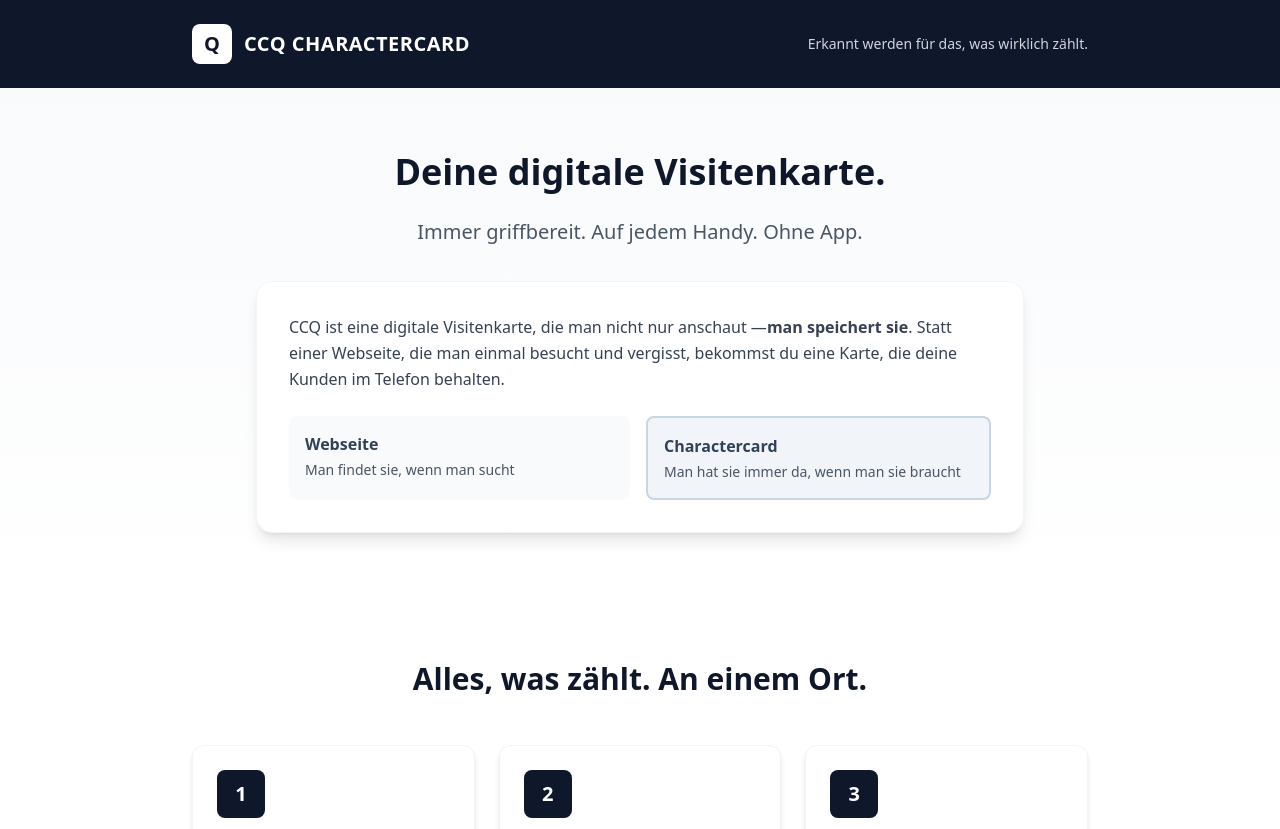
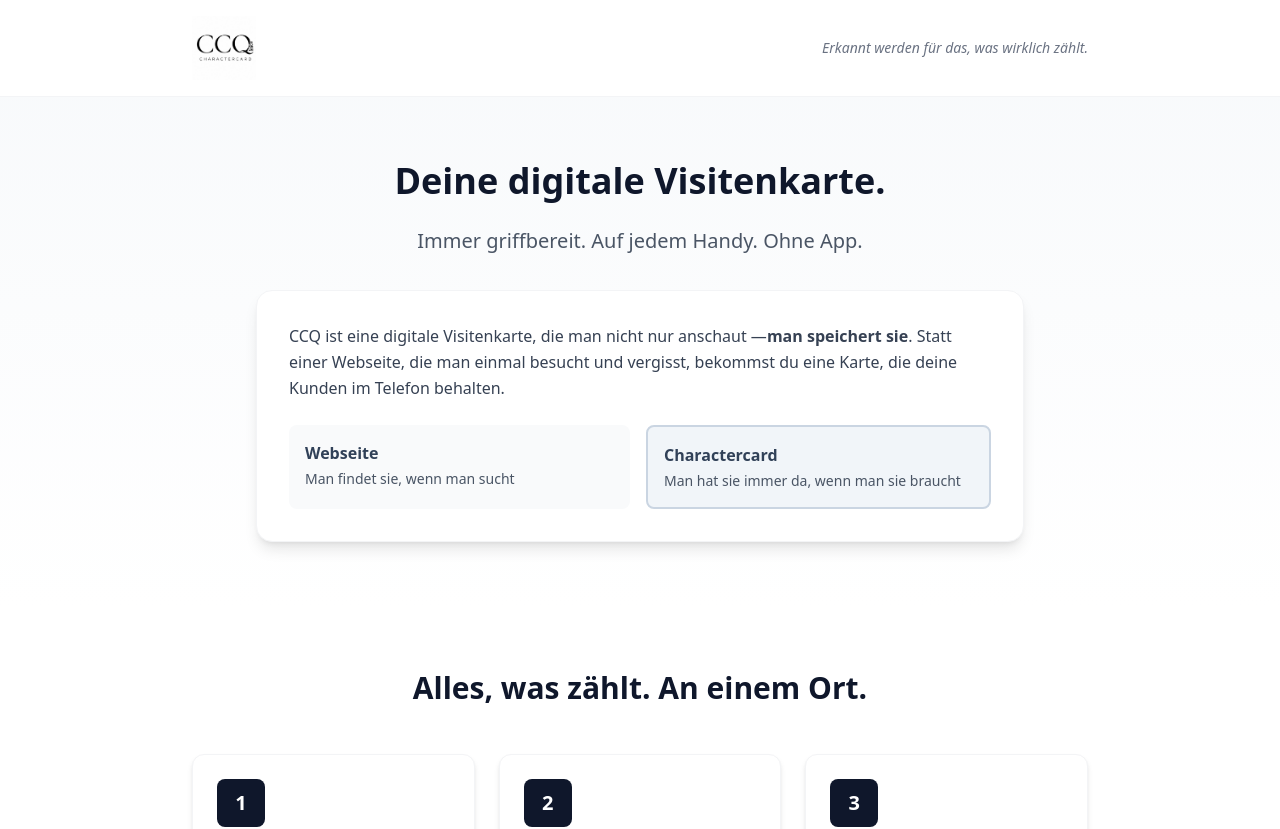
Before and after one commit to StefaniaMaDolak/CCQ-Produktseite, a Next.js app: page / in a window 1280 px wide. Shown: the top 829 px of the page. Built offline with nearby package versions, Linux system fonts and the light colour scheme.

Commit message:
Logo eingefügt, Header angepasst

```diff
--- a/src/app/page.tsx
+++ b/src/app/page.tsx
@@ -2,15 +2,16 @@ export default function Home() {
   return (
     <main className="min-h-screen bg-white text-gray-900">
       {/* Header */}
-      <header className="bg-slate-900 text-white py-6 px-4">
+      <header className="bg-white text-slate-900 py-4 px-4 border-b border-gray-100">
         <div className="max-w-4xl mx-auto flex items-center justify-between">
-          <div className="flex items-center gap-3">
-            <div className="w-10 h-10 bg-white rounded-lg flex items-center justify-center">
-              <span className="text-slate-900 font-bold text-xl">Q</span>
-            </div>
-            <h1 className="text-xl font-bold tracking-wide">CCQ CHARACTERCARD</h1>
+          <div className="flex items-center gap-4">
+            <img
+              src="/logo.jpg"
+              alt="CCQ Charactercard Logo"
+              className="h-16 w-auto"
+            />
           </div>
-          <p className="text-sm text-gray-300 hidden sm:block">
+          <p className="text-sm text-gray-500 hidden sm:block italic">
             Erkannt werden für das, was wirklich zählt.
           </p>
         </div>
```
Also changed, not shown: public/logo.jpg (added).
